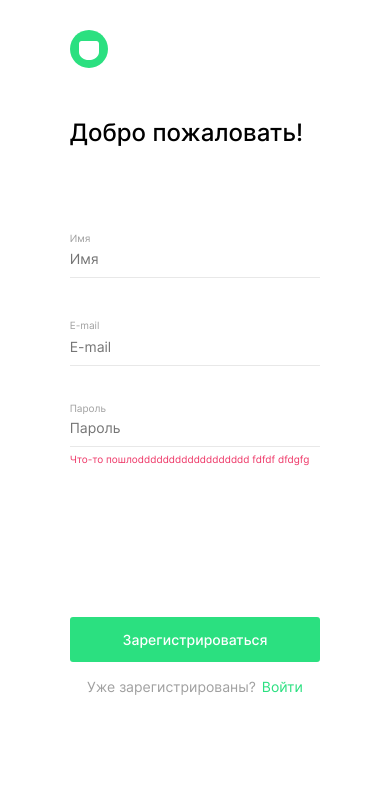
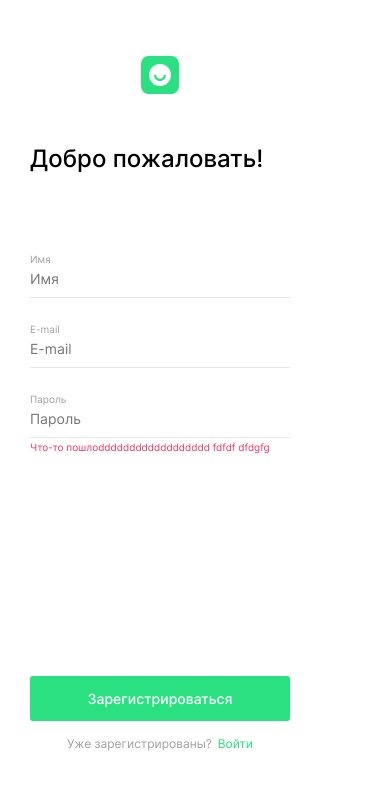
Before and after one commit to maksps/movies-explorer-frontend, a React (Create React App) app: page /signup in a window 390 px wide. Shown: the top 790 px of the page. Built offline with nearby package versions, Linux system fonts and the light colour scheme.

Commit message:
исправить ошибки

```diff
--- a/src/components/App/App.js
+++ b/src/components/App/App.js
@@ -77,6 +77,13 @@ function App() {
           />
         } />
 
+        <Route path="/*" element={
+          <Error
+            errorCode={404}
+            errorMessage={'Страница не найдена'}
+          />
+        } />
+
       </Routes>
     </div>
   );
--- a/src/components/Error/Error.js
+++ b/src/components/Error/Error.js
@@ -1,4 +1,5 @@
 import React from "react";
+import { Link } from 'react-router-dom';
 import './Error.css';
 
 
@@ -9,7 +10,7 @@ function Error({ errorCode, errorMessage }) {
                 <h2 className="error__code">{errorCode}</h2>
                 <h4 className="error__message">{errorMessage}</h4>
             </div>
-            <a className="error__link" href="#">Назад</a>
+            <Link className="error__link" to="/">Назад</Link>
 
         </div>
     )
--- a/src/components/FormComponent/FormComponent.css
+++ b/src/components/FormComponent/FormComponent.css
@@ -14,6 +14,7 @@
     max-width: 396px;
     width: 100%;
     flex-direction: column;
+    justify-content: flex-start;
     align-items: center;
     align-self: center;
 
@@ -40,6 +41,14 @@
     flex-direction: column;
     flex-wrap: nowrap;
     width: 100%;
+    justify-content: space-between;
+    min-height: 381px;
+}
+
+.input-container {
+    display: flex;
+    flex-direction: column;
+    justify-content: flex-start;
 }
 
 .inputLabel {
@@ -68,8 +77,9 @@
     -moz-appearance: none;
     appearance: none;
     border-bottom: 1px solid #E8E8E8;
+    box-sizing: border-box;
     padding: 5px 0 10px 0;
-    margin-bottom: 6px;
+    margin-bottom: 3px;
 }
 
 .inputLabel__input-error {
@@ -82,7 +92,7 @@
     display: block;
     margin: 0;
     box-sizing: border-box;
-    min-height: 30px;
+    min-height: 22px;
     max-width: 396px;
 }
 
@@ -99,7 +109,7 @@
     border: none;
     border-radius: 3px;
     background-color: #2BE080;
-    margin-top: 134px;
+    margin-top: 125px;
 }
 
 .formComponent__btn-save:hover {
@@ -138,15 +148,22 @@
         padding-top: 232px;
     }
 
+    .formComponent__form{
+        min-height: 381px;
+    }
+
 
 }
 
 @media screen and (max-width: 420px) {
     .formComponent {
         padding-bottom: 56px;
-        padding-top: 30px;
+        padding-top: 56px;
         max-width: 260px;
-        margin: auto;
+    }
+
+    .formComponent__form {
+        min-height: 467px;
     }
 
     .formComponent__title {
@@ -154,5 +171,18 @@
         margin-bottom: 80px;
     }
 
+    .formComponent__logo {
+        align-self: center;
+    }
+
+    .formComponent__btn-save {
+        margin-top: 213px;
+    }
+
+    .formComponent__nav-text {
+        font-size: 12px;
+        line-height: 14px;
+    }
+
 
 }
--- a/src/components/FormComponent/FormComponent.js
+++ b/src/components/FormComponent/FormComponent.js
@@ -10,8 +10,9 @@ function formСomponent({ titleText, btnSubmitText, navText, navLink, navLinkTex
                 <img className="formComponent__logo" src={logo} alt="логотип" />
                 <h2 className="formComponent__title">{titleText}</h2>
                 <form className="formComponent__form">
+                    <div className="input-container">
                         {children}
-                <label className="inputLaebel">
+                        <label className="inputLabel">
                             <span className="inputLabel__title">E-mail</span>
                             <input className="inputLabel__input" type="email" placeholder="E-mail" required autoComplete="off"></input>
                             <span className="inputLabel__input-error"></span>
@@ -21,6 +22,7 @@ function formСomponent({ titleText, btnSubmitText, navText, navLink, navLinkTex
                             <input className="inputLabel__input" type="password" placeholder="Пароль" autoComplete="off" required></input>
                             <span className="inputLabel__input-error">Что-то пошлоdddddddddddddddddd fdfdf dfdgfg</span>
                         </label>
+                    </div>
                     <button class="formComponent__btn-save" type="submit">{btnSubmitText}</button>
                 </form>
 
--- a/src/components/HeaderMovie/HeaderMovie.css
+++ b/src/components/HeaderMovie/HeaderMovie.css
@@ -37,5 +37,8 @@
 }
 
 @media screen and (max-width: 460px) {
-
+  .headerMovie__container{
+    margin-left: 14px;
+    margin-right: 14px;
+  }
 }
--- a/src/components/Profile/Profile.css
+++ b/src/components/Profile/Profile.css
@@ -83,8 +83,6 @@
 }
 
 
-
-
 .inputField__input::-webkit-input-placeholder {
     font-weight: 400;
     font-size: 11px;
@@ -114,7 +112,7 @@
     display: flex;
     flex-direction: column;
     flex-wrap: nowrap;
-    padding-top: 220px;
+    padding-top: 200px;
 
 }
 
@@ -147,12 +145,18 @@
         padding-bottom: 269px;
         padding-top: 236px;
     }
+    .profile__title{
+        padding-bottom: 80px;
+    }
+    .profile__nav{
+        padding-top: 190px;
+    }
 
 }
 
 @media screen and (max-width: 460px) {
     .profile {
-        padding-top: 88px;
+        padding-top: 68px;
         padding-bottom: 40px;
 
     }
@@ -161,12 +165,12 @@
         max-width: 260px;
     }
     .profile__title{
-        padding-bottom: 80px;
+        padding-bottom: 64px;
     }
 
     .profile__nav {
 
-        padding-top: 379px;
+        padding-top: 358px;
 
     }
 
--- a/src/components/Register/Register.js
+++ b/src/components/Register/Register.js
@@ -10,7 +10,7 @@ function Register() {
                 navText={'Уже зарегистрированы?'}
                 navLink={'/signin'}
                 navLinkText={'Войти'}>
-                <label className="inputLaebel">
+                <label className="inputLabel">
                     <span className="inputLabel__title">Имя</span>
                     <input className="inputLabel__input" type="text" placeholder="Имя" minLength="2" maxLength="40" required autoComplete="off"></input>
                     <span className="inputLabel__input-error"></span>
```
Also changed, not shown: src/images/header-logo.svg, src/images/logo.jpg (added). Lines whose indentation alone changed are shown as unchanged.
